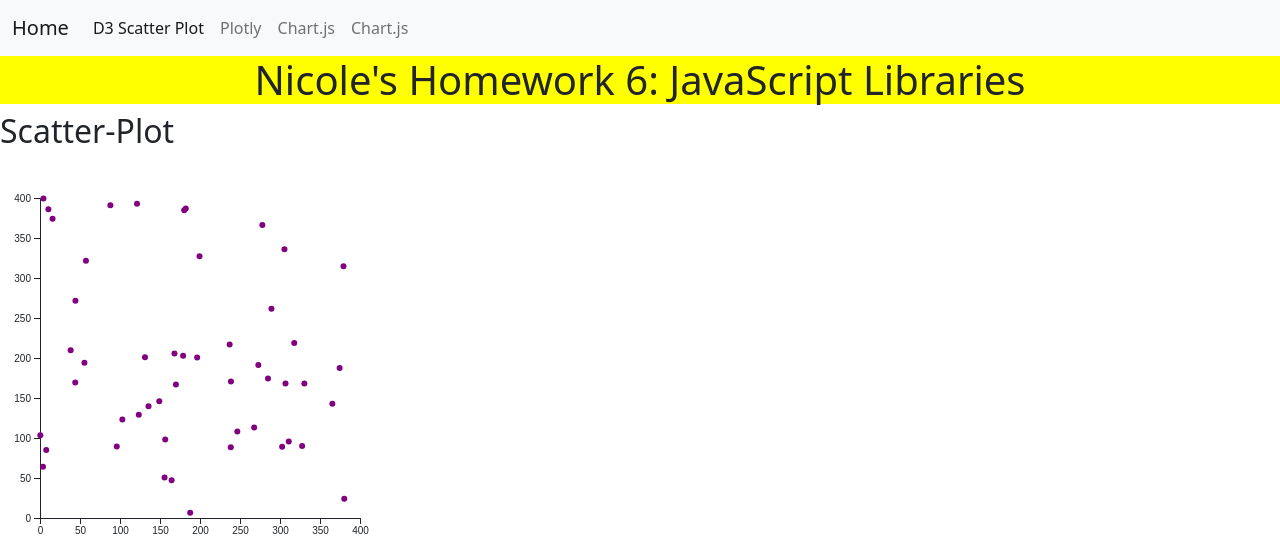
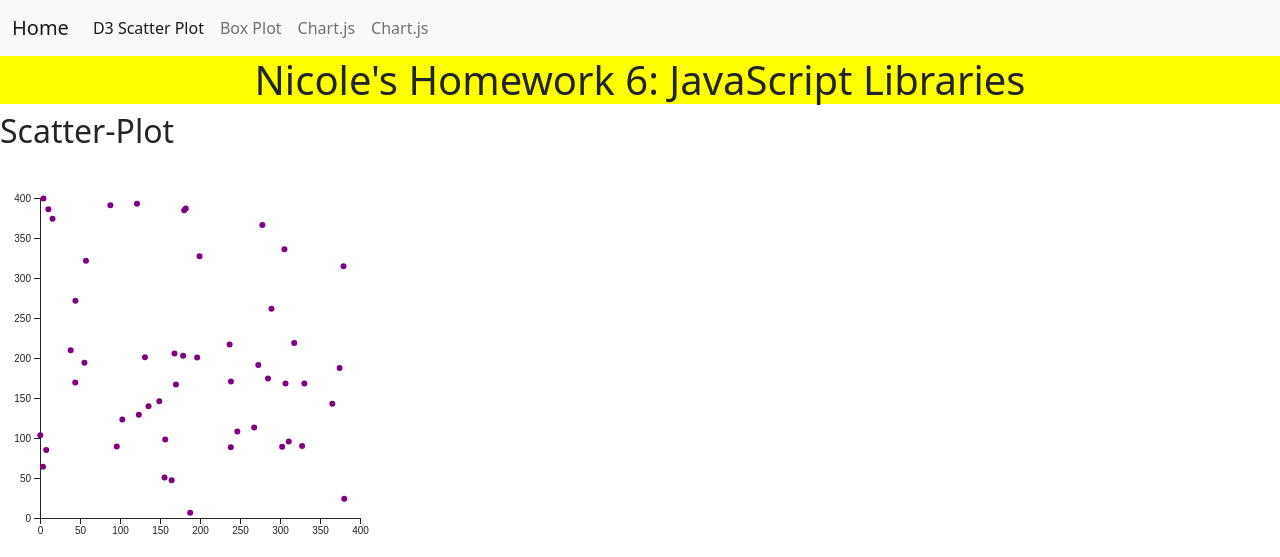
Before and after one commit to NicoleGoral/Hwk6, a PHP site: page /one.php in a window 1280 px wide. Shown: the top 557 px of the page. Run offline with PHP 8.4, Linux system fonts and the light colour scheme; some libraries are stand-ins or nearby versions.

Commit message:
Update header.php

```diff
--- a/header.php
+++ b/header.php
@@ -18,7 +18,7 @@
           <a class="nav-link active" aria-current="page" href="one.php">D3 Scatter Plot</a>
         </li>
         <li class="nav-item">
-          <a class="nav-link" href="two.html">Plotly</a>
+          <a class="nav-link" href="two.php">Box Plot</a>
         </li>
         <li class="nav-item">
           <a class="nav-link" href="three.php">Chart.js</a>
```
